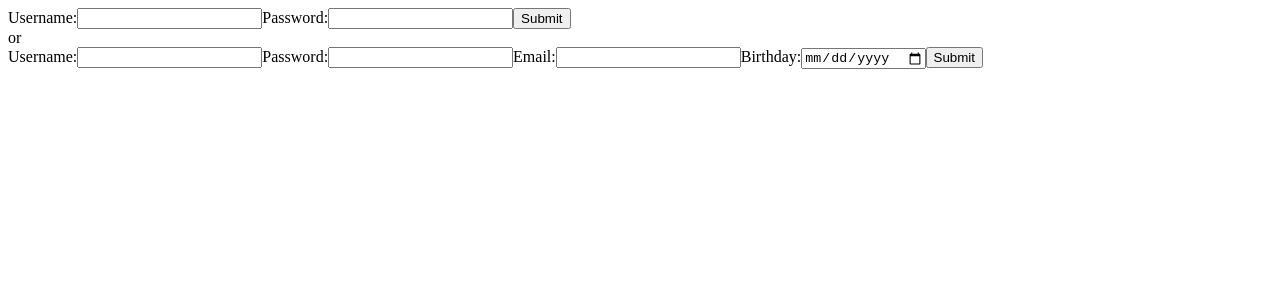
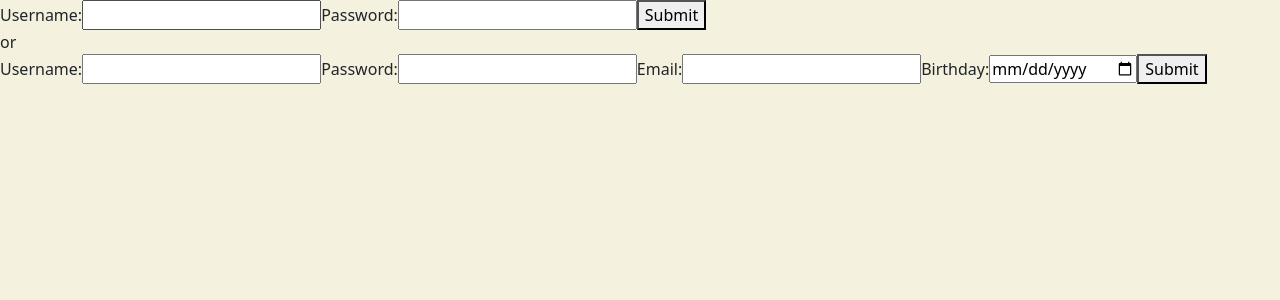
Before and after one commit to Inge-dev/myFlix-client, a React (Vite) app: page / in a window 1280 px wide. Shown: the top 300 px of the page. Built offline with nearby package versions, Linux system fonts and the light colour scheme.

Commit message:
Add files to .gitignore

```diff
--- a/src/index.scss
+++ b/src/index.scss
@@ -1,5 +1,5 @@
-$color: steelblue;
+$primary: rgb(129, 178, 154);
+$secondary: rgb(61, 64, 91);
+$body-bg: rgb(244, 241, 222);
 
-.my-flix {
-  color: $color;
-}
+@import '~bootstrap/scss/bootstrap.scss';
```
Also changed, not shown: 1 other file (tests, documents, lock files or other folders).
